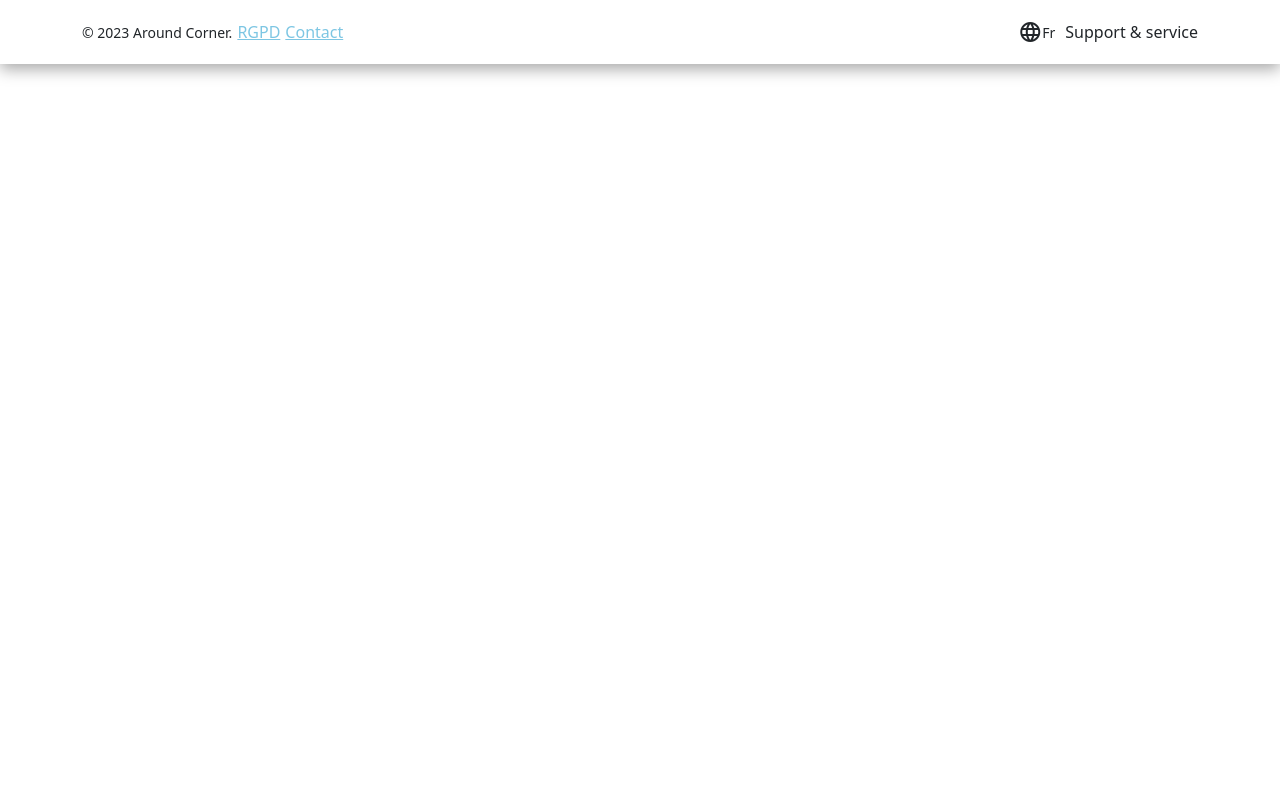
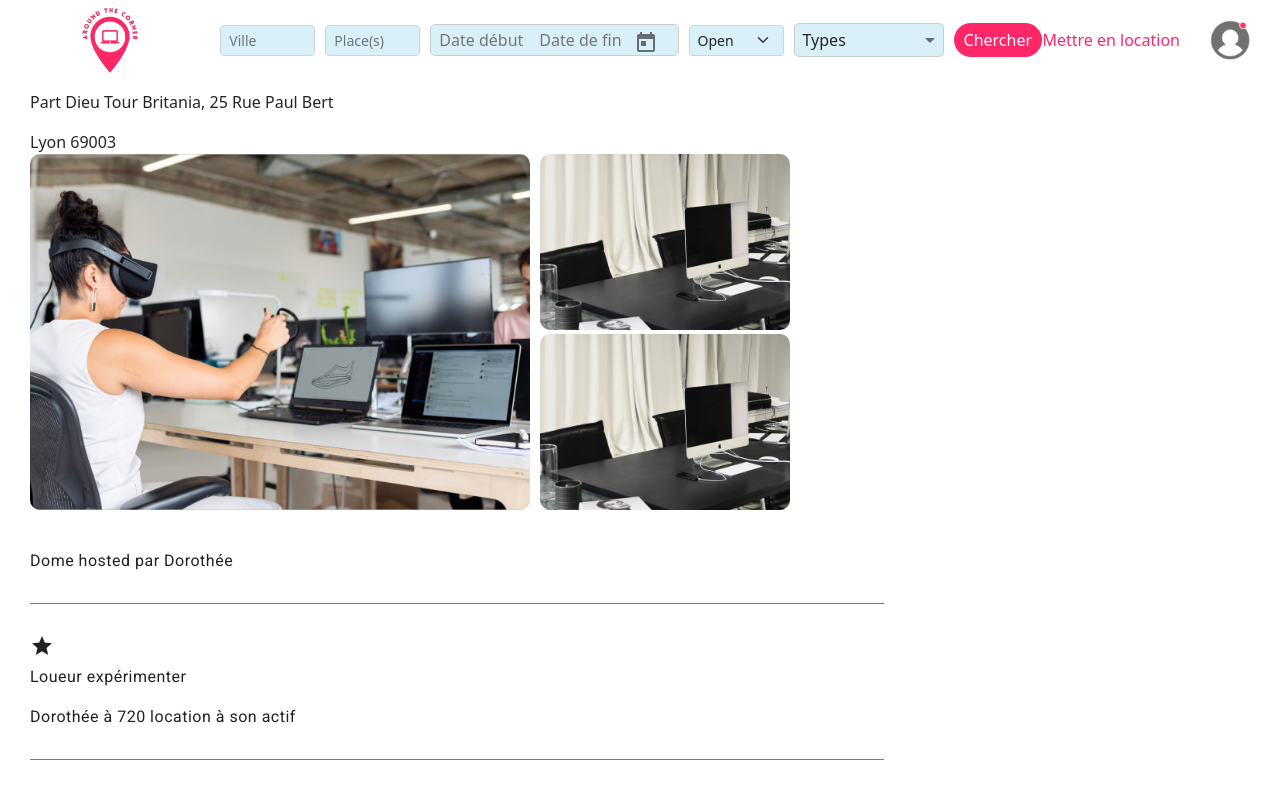
Before and after one commit to Nalvac/around-corner, an Angular app in the folder front/: page /1/detail in a window 1280 px wide. Before the commit this address led to /. Shown: the top 794 px of the page. Built offline with nearby package versions, Linux system fonts and the light colour scheme.

Commit message:
Rent detail

```diff
--- a/front/src/app/app.component.html
+++ b/front/src/app/app.component.html
@@ -1,3 +1,4 @@
+<app-navbar></app-navbar>
 <router-outlet
 ></router-outlet>
 <app-footer></app-footer>
--- a/front/src/app/app.component.routing.ts
+++ b/front/src/app/app.component.routing.ts
@@ -3,6 +3,7 @@ import {NgModule} from "@angular/core";
 import {LoginComponent} from "./login/login.component";
 import {HomeComponent} from "./home/home.component";
 import {RegisterComponent} from "./register/register.component";
+import {RentDetailComponent} from "./rent-detail/rent-detail.component";
 
 const routes: Routes = [
   {
@@ -17,6 +18,10 @@ const routes: Routes = [
     path: '',
     component: HomeComponent
   },
+  {
+    path: ':id/detail',
+    component: RentDetailComponent,
+  }
 ];
 
 @NgModule({
--- a/front/src/app/app.module.ts
+++ b/front/src/app/app.module.ts
@@ -26,6 +26,7 @@ import {MatSelectModule} from "@angular/material/select";
 import { FooterComponent } from './footer/footer.component';
 import { RoomDetailComponent } from './room-detail/room-detail.component';
 import { RentDetailComponent } from './rent-detail/rent-detail.component';
+import {MatListModule} from "@angular/material/list";
 
 @NgModule({
   declarations: [
@@ -60,6 +61,7 @@ import { RentDetailComponent } from './rent-detail/rent-detail.component';
     HttpClientModule,
     MatOptionModule,
     MatSelectModule,
+    MatListModule,
   ],
   providers: [
   ],
--- a/front/src/app/home/home.component.html
+++ b/front/src/app/home/home.component.html
@@ -1,4 +1,3 @@
-<app-navbar></app-navbar>
 <app-banner></app-banner>
 <app-how-it-works></app-how-it-works>
 
@@ -11,5 +10,8 @@
 <div
   fxLayout="row"
 >
-  <app-room-card></app-room-card><app-room-card></app-room-card>
+  <app-room-card
+    routerLink="1/detail"
+  ></app-room-card>
+  <app-room-card></app-room-card>
 </div>
--- a/front/src/app/navbar/navbar.component.scss
+++ b/front/src/app/navbar/navbar.component.scss
@@ -10,7 +10,7 @@
   position: fixed;
   top: 0;
   width: 100%;
-
+  z-index: 2000;
   height: 80px;
   .input-container {
     width: 95px;
--- a/front/src/app/rent-detail/rent-detail.component.html
+++ b/front/src/app/rent-detail/rent-detail.component.html
@@ -1 +1,53 @@
-<p>rent-detail works!</p>
+<div
+  fxlayout="column"
+  class="rent-detail-container"
+>
+  <p>Part Dieu Tour Britania, 25 Rue Paul Bert</p>
+  <span>Lyon 69003</span>
+  <div
+    class="image-container"
+  >
+    <div
+      class="big-display"
+    >
+      <img src="assets/big-image.png">
+    </div>
+    <div
+      class="small-display"
+    >
+      <img src="assets/smal-image.png">
+      <img src="assets/smal-image.png">
+    </div>
+  </div>
+
+  <div
+    fxLayout="row"
+    class="detail-info"
+  >
+    <div
+      class="listing-container"
+    >
+      <mat-list role="list">
+        <mat-list-item role="listitem">Dome hosted par Dorothée</mat-list-item>
+        <mat-list-item role="listitem">
+          <div
+            fxlayout="row"
+          >
+            <mat-icon>star</mat-icon>
+            <div
+              fxlayout="column"
+            >
+              <p>Loueur expérimenter</p>
+              <span>Dorothée à 720 location à son actif</span>
+            </div>
+          </div>
+        </mat-list-item>
+        <mat-list-item role="listitem">Item 3</mat-list-item>
+      </mat-list>
+    </div>
+
+    <div>
+
+    </div>
+  </div>
+</div>
--- a/front/src/app/rent-detail/rent-detail.component.scss
+++ b/front/src/app/rent-detail/rent-detail.component.scss
@@ -0,0 +1,45 @@
+:host {
+  display: block;
+}
+
+.rent-detail-container {
+  padding: 90px 30px;
+
+  .image-container {
+    display: flex;
+    .big-display {
+      width: 500px;
+      height: 356.03px;
+      margin-right: 10px;
+      img {
+        width: 100%;
+        border-radius: 10px;
+      }
+    }
+    .small-display {
+      width: 250px;
+      display: flex;
+      flex-direction: column;
+      justify-content: space-between;
+      max-height: 356.03px;
+      border-radius: 10px;
+      img {
+        width: 100%;
+        border-radius: 10px;
+      }
+    }
+  }
+
+  .detail-info {
+    .listing-container {
+      width: 70%;
+      mat-list-item {
+        border-bottom: 1px solid #7A7A7A;
+        padding: 30px 0;
+      }
+      ::ng-deep .mdc-list-item.mdc-list-item--with-one-line {
+        height: auto;
+      }
+    }
+  }
+}
```
Also changed, not shown: front/src/assets/big-image.png (added), front/src/assets/smal-image.png (added).
